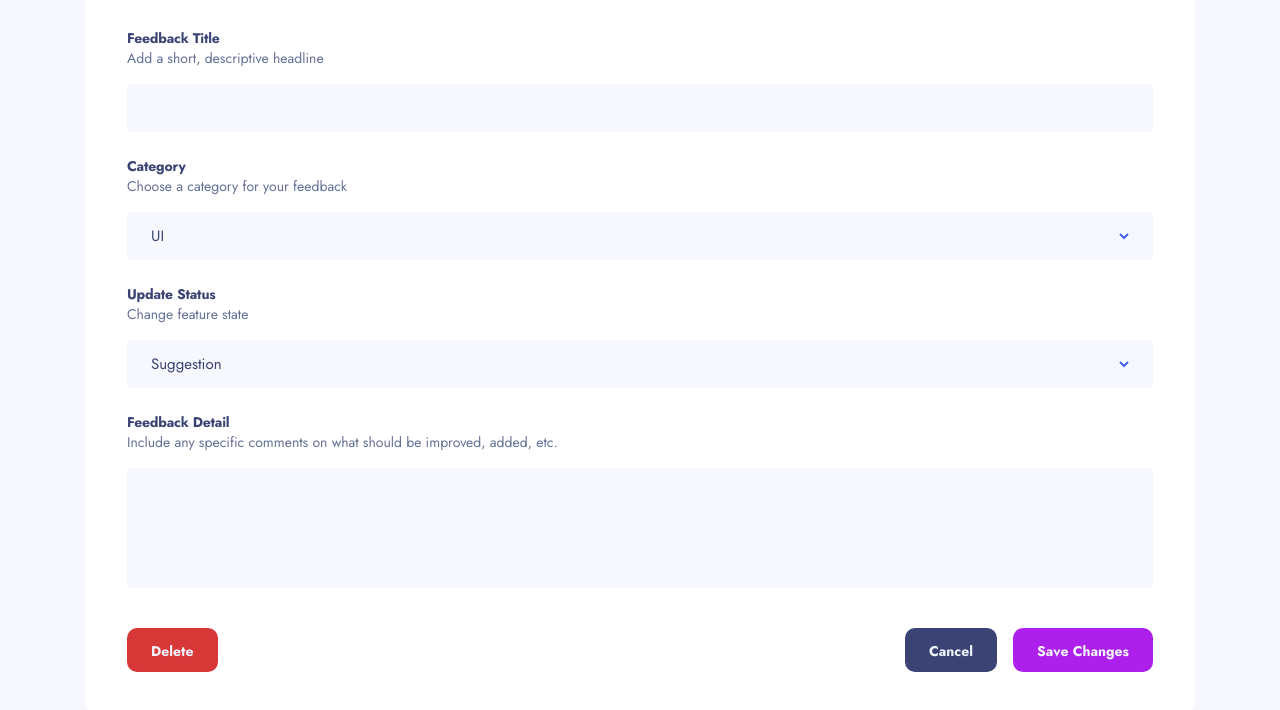
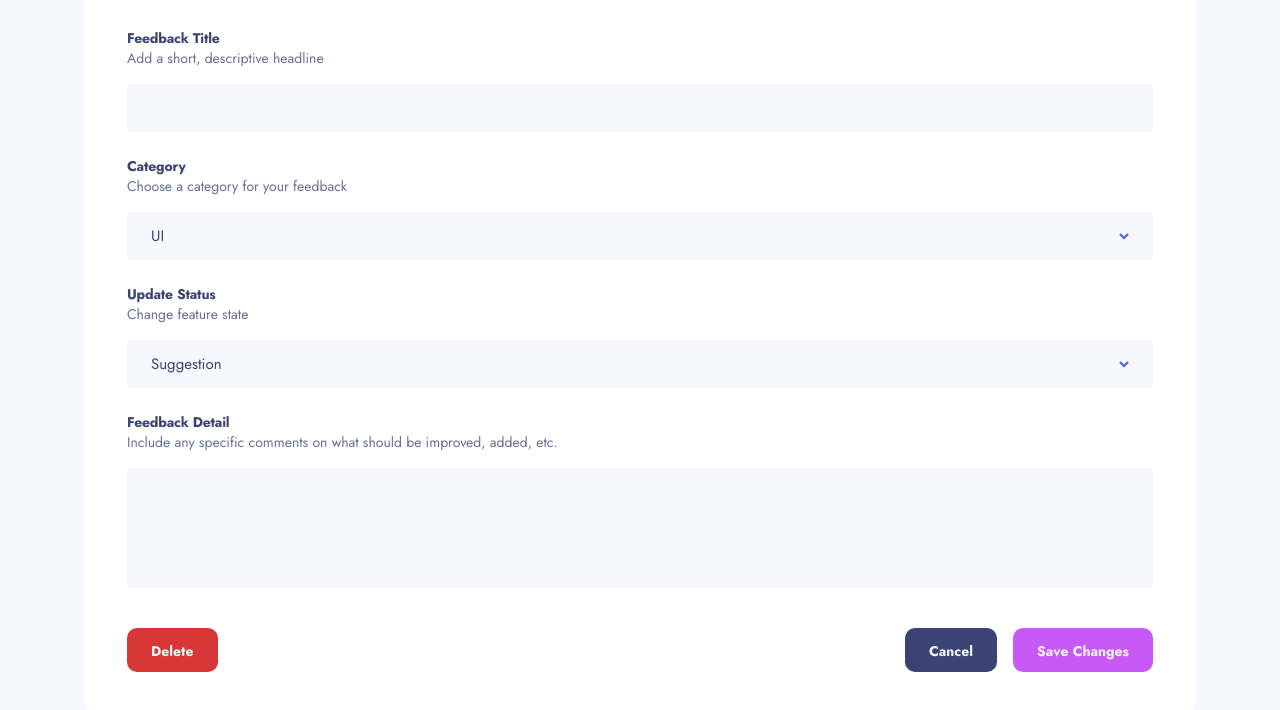
Before and after one commit to HanSeongLee/product-feedback-app-ts, a Next.js app: page /feedback/1/edit in a window 1280 px wide. In both pictures the pointer is over the button "Save Changes". Shown: the part 247-957 px from the top of the page. Built offline with nearby package versions, Linux system fonts and the light colour scheme; no server answers; the database is empty.

Commit message:
ADD | Form component on desktop

```diff
--- a/components/Form/style.module.scss
+++ b/components/Form/style.module.scss
@@ -79,10 +79,20 @@
 
     .submitButton {
       background: #AD1FEA;
+      transition: background 0.3s;
+
+      &:hover {
+        background: #C75AF6;
+      }
     }
 
     .resetButton {
       background: #3A4374;
+      transition: background 0.3s;
+
+      &:hover {
+        background: #656EA3;
+      }
     }
   }
 }
```
